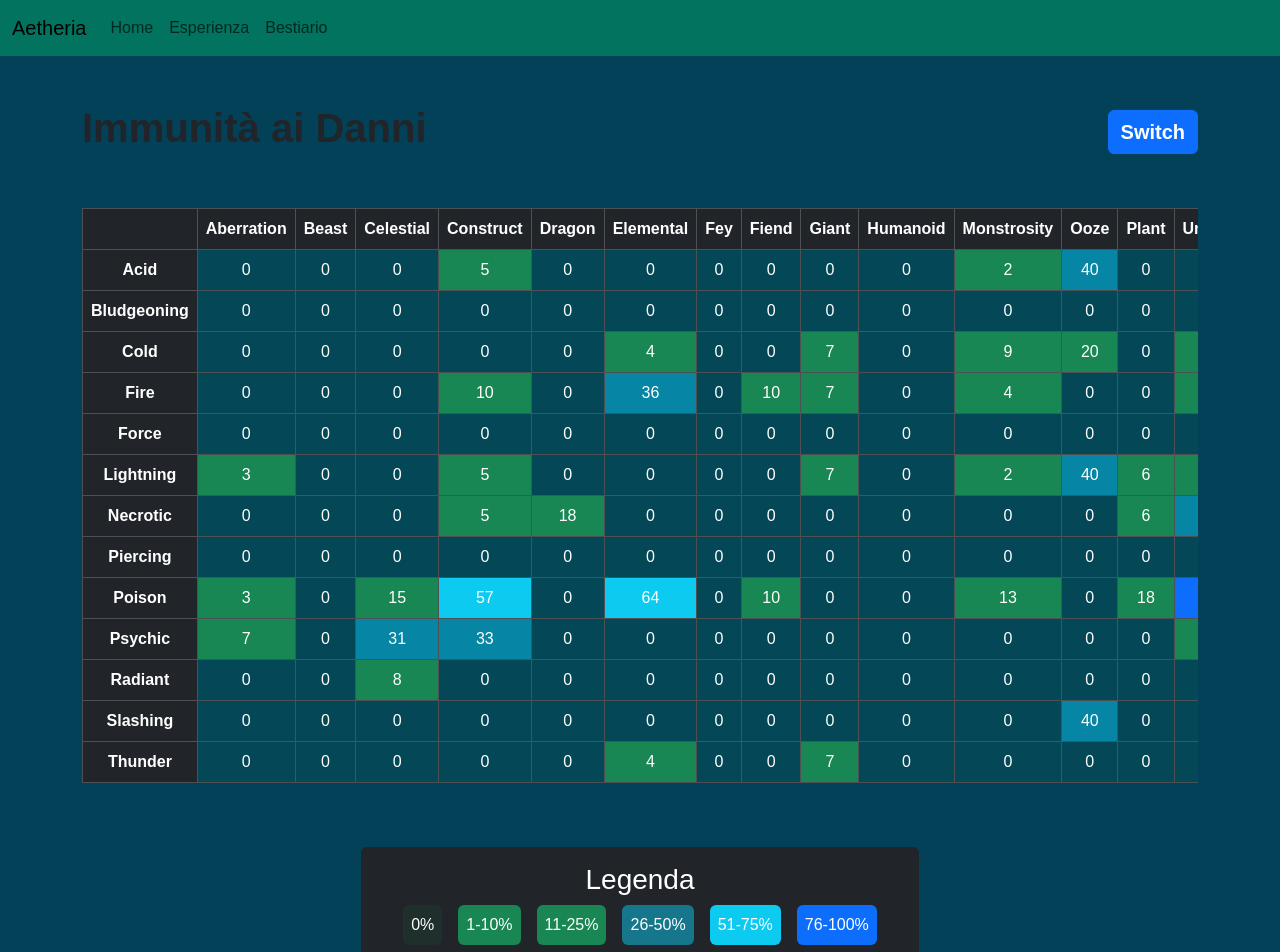
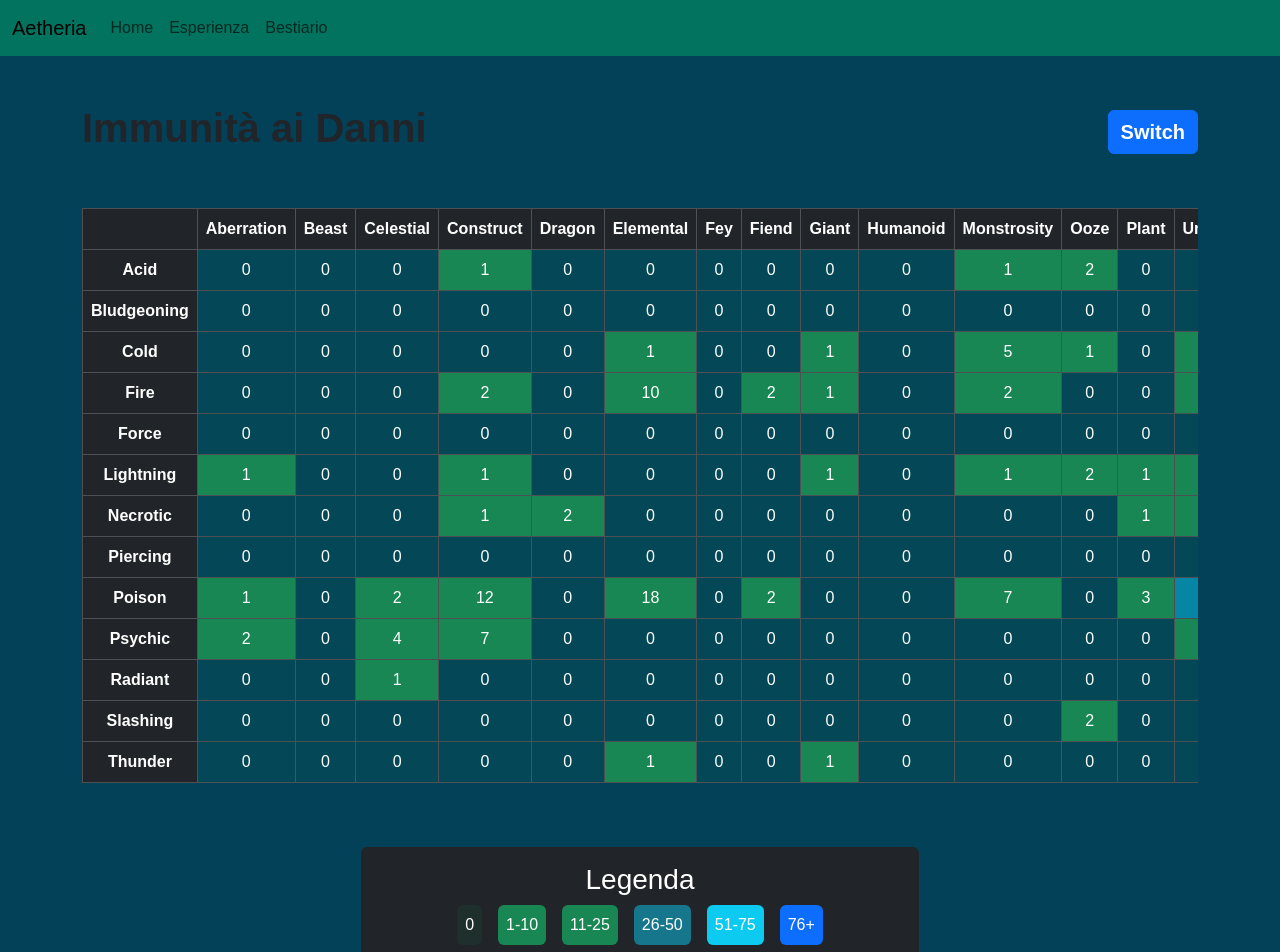
Before and after one commit to MarcoProstamo/Aetheria-Site, a React (Vite) app: page /bestiary in a window 1280 px wide. Shown: the top 952 px of the page. Built offline with nearby package versions, Linux system fonts and the light colour scheme; no server answers; the database is empty.

Commit message:
Add → Table Switch + Micro Fix to Exp

```diff
--- a/src/contexts/BestiaryContext.jsx
+++ b/src/contexts/BestiaryContext.jsx
@@ -200,8 +200,8 @@ export function BestiaryContextProvider({ children }) {
   useEffect(() => {
     const loadMonsters = async () => {
       const books = [
+        { url: "/data/bestiary-xdmg.json", source: "DMG2024" },
         { url: "/data/bestiary-xmm.json", source: "MM2024" },
-        { url: "/data/bestiary-xdmg.json", source: "DMG2024" },
         { url: "/data/bestiary-xphb.json", source: "PHB2024" },
       ];
 
--- a/src/pages/BestiaryPage.jsx
+++ b/src/pages/BestiaryPage.jsx
@@ -10,24 +10,23 @@ function getCellColor(value) {
   return "bg-primary";
 }
 
-function getPercentage(value, total) {
-  if (total === 0) return 0;
-  return Math.round((value / total) * 100);
-}
-
-function getValueByType(creatures, damageType, immunitiesTrigger) {
-  const total = creatures.length;
-  const totalImmune = creatures.filter((creature) =>
-    immunitiesTrigger
-      ? creature.immune?.includes(damageType)
-      : creature.resist?.includes(damageType)
-  ).length;
-  return getPercentage(totalImmune, total);
+function getValueByType(creatures, damageType, triggerValue) {
+  const totalImmune = creatures.filter((creature) => {
+    switch (triggerValue) {
+      case 1:
+        return creature.immune?.includes(damageType);
+      case 2:
+        return creature.resist?.includes(damageType);
+      case 3:
+        return creature.vulnerable?.includes(damageType);
+    }
+  });
+  return totalImmune.length;
 }
 
 export default function BestiaryPage() {
   const { types, damages, monstersByType } = useBestiaryContext();
-  const [immunitiesTrigger, setImmunitiesTrigger] = useState(true);
+  const [triggerValue, setTriggerValue] = useState(1);
 
   const rowLabels = damages;
   const columnLabels = types;
@@ -39,16 +38,22 @@ export default function BestiaryPage() {
   return (
     <div className="container my-5">
       <div className="d-flex align-items-center justify-content-between gap-3 mb-5">
-        {immunitiesTrigger ? (
+        {(triggerValue === 1 && (
           <h1 className="text-center fw-bold">Immunità ai Danni</h1>
-        ) : (
-          <h1 className="text-center fw-bold">Resistenza ai Danni</h1>
-        )}
+        )) ||
+          (triggerValue === 2 && (
+            <h1 className="text-center fw-bold">Resistenza ai Danni</h1>
+          )) ||
+          (triggerValue === 3 && (
+            <h1 className="text-center fw-bold">Vulnerabilità ai Danni</h1>
+          ))}
         <button
           type="button"
           className="fs-5 btn btn-primary fw-semibold"
           onClick={() => {
-            setImmunitiesTrigger(!immunitiesTrigger);
+            setTriggerValue(
+              triggerValue === 1 ? 2 : triggerValue === 2 ? 3 : 1
+            );
           }}
         >
           Switch
@@ -75,7 +80,7 @@ export default function BestiaryPage() {
                   const value = getValueByType(
                     monsters,
                     damageType.toLowerCase(),
-                    immunitiesTrigger
+                    triggerValue
                   );
                   return (
                     <td
@@ -95,12 +100,12 @@ export default function BestiaryPage() {
       <div className="mt-5 text-bg-dark p-3 rounded d-flex justify-content-center align-items-center flex-column w-50 mx-auto">
         <h3>Legenda</h3>
         <div className="d-flex flex-wrap gap-3">
-          <div className="rounded p-2 bg-opacity-10 bg-success">0%</div>
-          <div className="rounded p-2 bg-opacity-20 bg-success">1-10%</div>
-          <div className="rounded p-2 bg-opacity-30 bg-success">11-25%</div>
-          <div className="rounded p-2 bg-opacity-50 bg-info">26-50%</div>
-          <div className="rounded p-2 bg-opacity-70 bg-info">51-75%</div>
-          <div className="rounded p-2 bg-primary">76-100%</div>
+          <div className="rounded p-2 bg-opacity-10 bg-success">0</div>
+          <div className="rounded p-2 bg-opacity-20 bg-success">1-10</div>
+          <div className="rounded p-2 bg-opacity-30 bg-success">11-25</div>
+          <div className="rounded p-2 bg-opacity-50 bg-info">26-50</div>
+          <div className="rounded p-2 bg-opacity-70 bg-info">51-75</div>
+          <div className="rounded p-2 bg-primary">76+</div>
         </div>
       </div>
     </div>
--- a/src/pages/ExperienceLogPage.jsx
+++ b/src/pages/ExperienceLogPage.jsx
@@ -27,7 +27,6 @@ export default function ExperienceLogPage() {
         ...doc.data(),
       }));
       setLog(items);
-      setTotalExp(items.reduce((acc, item) => acc + item.quantity, 0));
     });
 
     return () => unsubscribe();
```
